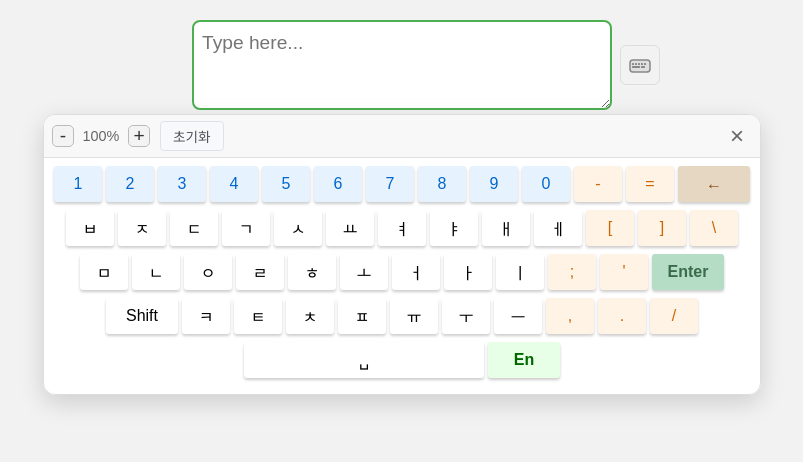
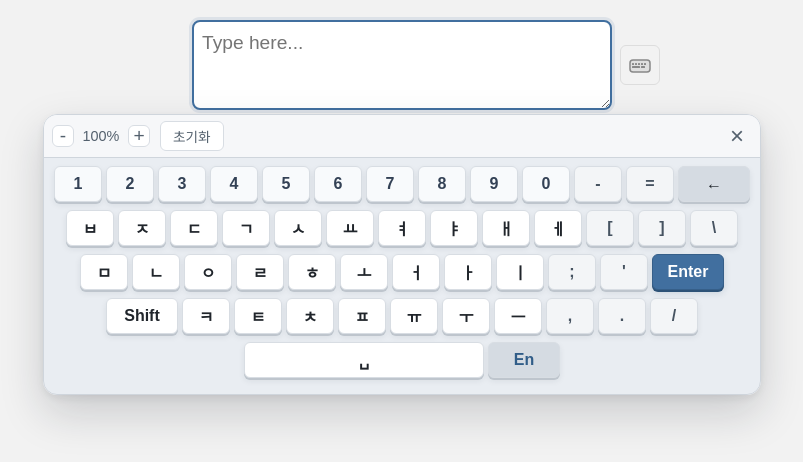
Before and after one commit to oot50674/Virtual-Keyboard, a plain HTML site: page index.html in a window 1280 px wide. Both pictures are taken after a click on the button 854 px from the left and 65 px from the top of the page. Shown: the whole page, without its empty margins (214-1017 px from the left). Drawn offline with Linux system fonts and the light colour scheme.

Commit message:
feat: improve single-vowel input and keyboard theme

```diff
--- a/index.html
+++ b/index.html
@@ -48,7 +48,8 @@
         }
 
         #input:focus {
-            border-color: #4CAF50;
+            border-color: #416f9f;
+            box-shadow: 0 0 0 3px rgba(65, 111, 159, 0.12);
         }
 
         .keyboard-trigger {
@@ -66,7 +67,7 @@
 
         .keyboard-trigger:hover {
             background: #f0f0f0;
-            border-color: #4CAF50;
+            border-color: #416f9f;
         }
 
         .keyboard-trigger img {
--- a/vkeyboard.css
+++ b/vkeyboard.css
@@ -2,20 +2,33 @@
 
 /* 키보드 오버레이 스타일 */
 .keyboard-overlay {
+    --vk-panel: #e9edf2;
+    --vk-panel-edge: #cfd5dc;
+    --vk-header: #f7f8fa;
+    --vk-key: #ffffff;
+    --vk-key-hover: #f4f6f8;
+    --vk-key-active: #e8ecf1;
+    --vk-key-border: #d8dde3;
+    --vk-special: #d5dbe2;
+    --vk-special-hover: #c9d1da;
+    --vk-text: #20252b;
+    --vk-muted-text: #53606d;
+    --vk-accent: #416f9f;
+    --vk-accent-hover: #365f89;
     position: fixed;
     top: 100%;
     left: 50%;
     transform: translateX(-50%);
     z-index: 1000;
-    background: rgba(255, 255, 255, 0.98);
-    border: 1px solid #ddd;
-    border-radius: 12px;
-    box-shadow: 0 8px 25px rgba(0, 0, 0, 0.15);
+    background: rgba(233, 237, 242, 0.98);
+    border: 1px solid var(--vk-panel-edge);
+    border-radius: 14px;
+    box-shadow: 0 18px 44px rgba(22, 30, 40, 0.18), 0 3px 10px rgba(22, 30, 40, 0.08);
     padding: 10px 6px 12px 6px;
     margin-top: 2px;
     opacity: 0;
     visibility: hidden;
-    backdrop-filter: blur(5px);
+    backdrop-filter: blur(14px);
     max-width: 98vw;
     overflow: hidden;
 }
@@ -35,7 +48,7 @@
     height: 0;
     border-left: 8px solid transparent;
     border-right: 8px solid transparent;
-    border-bottom: 8px solid rgba(255, 255, 255, 0.98);
+    border-bottom: 8px solid var(--vk-panel-edge);
 }
 
 /* 키보드 헤더 스타일 */
@@ -44,8 +57,8 @@
     justify-content: space-between;
     align-items: center;
     padding: 4px 8px 4px 8px;
-    border-bottom: 1px solid #e0e0e0;
-    background: rgba(248, 248, 248, 0.95);
+    border-bottom: 1px solid var(--vk-panel-edge);
+    background: rgba(247, 248, 250, 0.96);
     border-radius: 10px 10px 0 0;
     margin: -10px -6px 8px -6px;
 }
@@ -65,20 +78,20 @@
 }
 
 .keyboard-reset-btn {
-    background: #f8f9fa;
-    border: 1px solid #dee2e6;
-    border-radius: 4px;
+    background: #ffffff;
+    border: 1px solid var(--vk-key-border);
+    border-radius: 6px;
     padding: 4px 12px;
     font-size: 0.85rem;
-    color: #495057;
+    color: var(--vk-muted-text);
     cursor: pointer;
     transition: all 0.2s ease;
 }
 
 .keyboard-reset-btn:hover {
-    background: #e9ecef;
-    border-color: #adb5bd;
-    color: #212529;
+    background: var(--vk-key-hover);
+    border-color: #c5ccd4;
+    color: var(--vk-text);
 }
 
 
@@ -96,11 +109,11 @@
 .size-btn-mini {
     width: 22px;
     height: 22px;
-    background: #f3f3f3;
-    border: 1px solid #bbb;
-    border-radius: 5px;
+    background: #ffffff;
+    border: 1px solid var(--vk-key-border);
+    border-radius: 6px;
     font-size: 1.2rem;
-    color: #333;
+    color: var(--vk-muted-text);
     cursor: pointer;
     transition: background 0.2s, color 0.2s;
     display: flex;
@@ -109,12 +122,12 @@
     padding: 0;
 }
 .size-btn-mini:hover {
-    background: #e0e0e0;
-    color: #219150;
+    background: var(--vk-key-hover);
+    color: var(--vk-accent);
 }
 #size-value-mini {
     font-size: 0.9rem;
-    color: #666;
+    color: var(--vk-muted-text);
     min-width: 38px;
     text-align: center;
     display: inline-block;
@@ -124,7 +137,7 @@
     background: none;
     border: none;
     font-size: 1.5rem;
-    color: #666;
+    color: var(--vk-muted-text);
     cursor: pointer;
     padding: 5px 8px;
     border-radius: 4px;
@@ -133,8 +146,8 @@
 }
 
 .keyboard-close-btn:hover {
-    background: rgba(255, 0, 0, 0.1);
-    color: #ff4444;
+    background: #e5e9ee;
+    color: var(--vk-text);
 }
 
 .keyboard {
@@ -154,12 +167,12 @@
     width: 100%;
 }
 .key {
-    background: #fff;
-    border: none;
+    background: var(--vk-key);
+    border: 1px solid var(--vk-key-border);
     padding: calc(8px * var(--keyboard-scale, 1)) calc(6px * var(--keyboard-scale, 1));
     font-size: calc(var(--keyboard-font-size, 1.0rem) * var(--keyboard-scale, 1));
-    border-radius: calc(3px * var(--keyboard-scale, 1));
-    box-shadow: 0 calc(2px * var(--keyboard-scale, 1)) calc(3px * var(--keyboard-scale, 1)) rgba(0,0,0,0.2);
+    border-radius: calc(6px * var(--keyboard-scale, 1));
+    box-shadow: 0 calc(2px * var(--keyboard-scale, 1)) 0 #bec5cd, 0 calc(3px * var(--keyboard-scale, 1)) calc(6px * var(--keyboard-scale, 1)) rgba(28, 37, 48, 0.08);
     cursor: pointer;
     user-select: none;
     flex: 0 0 auto; /* 고정 크기 */
@@ -171,56 +184,67 @@
     align-items: center;
     justify-content: center;
     text-align: center;
-    transition: all 0.3s ease;
-    font-weight: 500;
+    transition: background-color 0.12s ease, border-color 0.12s ease, box-shadow 0.12s ease, transform 0.08s ease;
+    font-weight: 600;
+    color: var(--vk-text);
 }
 .key:hover {
-    background: #e0e0e0;
+    background: var(--vk-key-hover);
+    border-color: #c6cdd5;
+}
+.key:active {
+    background: var(--vk-key-active);
+    box-shadow: 0 1px 0 #b9c1ca;
+    transform: translateY(1px);
 }
 .key.shift.active {
-    background: #d0d0d0;
+    background: #c7d4e2;
+    color: #294f75;
 }
 .key.shift {
     flex: 0 0 auto;
     width: calc(72px * var(--keyboard-scale, 1));
 }
 .key.shift.locked {
-    background: #a0a0ff;
-    border: calc(2px * var(--keyboard-scale, 1)) solid #6060ff;
+    background: #bdcee0;
+    border: 1px solid #7193b5;
+    box-shadow: inset 0 0 0 1px rgba(65, 111, 159, 0.18), 0 2px 0 #aab8c7;
 }
 .key.backspace {
-    background: #e6d7c3;
+    background: var(--vk-special);
     font-weight: bold;
     flex: 0 0 auto;
     width: calc(72px * var(--keyboard-scale, 1));
-    color: #8b4513;
+    color: var(--vk-text);
 }
 .key.backspace:hover {
-    background: #d4c5a9;
+    background: var(--vk-special-hover);
 }
 .key.enter {
-    background: #b5dcc5;
+    background: var(--vk-accent);
     font-weight: bold;
     flex: 0 0 auto;
     width: calc(72px * var(--keyboard-scale, 1));
-    color: #3a6b4a;
+    color: #ffffff;
+    border-color: #365f89;
+    box-shadow: 0 2px 0 #2d5277, 0 3px 7px rgba(45, 82, 119, 0.18);
 }
 .key.enter:hover {
-    background: #a8d5ba;
+    background: var(--vk-accent-hover);
 }
 .key.number {
-    background: #e6f3ff;
-    color: #0066cc;
+    background: #f8fafc;
+    color: #334155;
 }
 .key.number:hover {
-    background: #cce6ff;
+    background: #eef2f6;
 }
 .key.punctuation {
-    background: #fff3e6;
-    color: #cc6600;
+    background: #f3f5f7;
+    color: #465361;
 }
 .key.punctuation:hover {
-    background: #ffe6cc;
+    background: #e8ecf0;
 }
 .key[data-key="space"] {
     flex: 0 0 auto;
@@ -231,12 +255,12 @@
 .key[data-key="한영"] {
     flex: 0 0 auto;
     width: calc(72px * var(--keyboard-scale, 1));
-    background: #e6ffe6;
-    color: #006600;
+    background: var(--vk-special);
+    color: #315d88;
     font-weight: bold;
 }
 .key[data-key="한영"]:hover {
-    background: #ccffcc;
+    background: var(--vk-special-hover);
 }
 
 /* 키보드 전용 반응형 디자인 */
--- a/vkeyboard.js
+++ b/vkeyboard.js
@@ -30,6 +30,7 @@
 const KEYBOARD_CONSTANTS = {
   // 시간 관련 상수
   DOUBLE_CLICK_THRESHOLD: 500,
+  REPEAT_KEY_THRESHOLD: 500,
 
   // 크기 관련 상수
   MIN_SCALE: 0.5,
@@ -121,16 +122,20 @@ const HANGUL_COMBINATIONS = {
     'ㄱㄱ':'ㄲ','ㄷㄷ':'ㄸ','ㅂㅂ':'ㅃ','ㅅㅅ':'ㅆ','ㅈㅈ':'ㅉ'
   },
   DOUBLE_JUNG: {
+    'ㅏㅏ':'ㅑ','ㅓㅓ':'ㅕ','ㅗㅗ':'ㅛ','ㅜㅜ':'ㅠ',
+    'ㅐㅐ':'ㅒ','ㅔㅔ':'ㅖ',
     'ㅗㅏ':'ㅘ','ㅗㅐ':'ㅙ','ㅗㅣ':'ㅚ','ㅜㅓ':'ㅝ',
     'ㅜㅔ':'ㅞ','ㅜㅣ':'ㅟ','ㅡㅣ':'ㅢ'
   },
   DOUBLE_JONG: {
+    'ㄱㄱ':'ㄲ','ㄷㄷ':'ㄸ','ㅂㅂ':'ㅃ','ㅅㅅ':'ㅆ','ㅈㅈ':'ㅉ',
     'ㄱㅅ':'ㄳ','ㄴㅈ':'ㄵ','ㄴㅎ':'ㄶ','ㄹㄱ':'ㄺ','ㄹㅁ':'ㄻ',
     'ㄹㅂ':'ㄼ','ㄹㅅ':'ㄽ','ㄹㅌ':'ㄾ','ㄹㅍ':'ㄿ','ㄹㅎ':'ㅀ',
     'ㅂㅅ':'ㅄ'
   },
   SHIFT_DOUBLE_CHO: {
-    'ㅂ':'ㅃ','ㅈ':'ㅉ','ㄷ':'ㄸ','ㄱ':'ㄲ','ㅅ':'ㅆ'
+    'ㅂ':'ㅃ','ㅈ':'ㅉ','ㄷ':'ㄸ','ㄱ':'ㄲ','ㅅ':'ㅆ',
+    'ㅐ':'ㅒ','ㅔ':'ㅖ'
   },
   SPLIT_JONG: {
     'ㄳ':['ㄱ','ㅅ'],'ㄵ':['ㄴ','ㅈ'],'ㄶ':['ㄴ','ㅎ'],
@@ -212,6 +217,8 @@ HangulIME.prototype.reset = function() {
   this.cho = '';
   this.jung = '';
   this.jong = '';
+  this.lastInput = '';
+  this.lastInputTime = 0;
 };
 
 HangulIME.prototype.getCurrent = function() {
@@ -226,21 +233,27 @@ HangulIME.prototype.flush = function() {
   return out;
 };
 
-HangulIME.prototype.input = function(ch) {
+HangulIME.prototype.input = function(ch, inputTime) {
   var out = ''; // 최종적으로 입력 필드에 반영될 문자열
+  var now = inputTime == null ? Date.now() : inputTime;
+  var isRapidRepeat = this.lastInput === ch &&
+    now - this.lastInputTime <= KEYBOARD_CONSTANTS.REPEAT_KEY_THRESHOLD;
   // 입력된 문자가 모음인지 자음인지 판별
   var isVowel = HANGUL_DATA.JUNG.indexOf(ch) !== -1;
 
   if (isVowel) {
-    out += this._handleVowelInput(ch); // 모음 입력 처리
+    out += this._handleVowelInput(ch, isRapidRepeat); // 모음 입력 처리
   } else {
-    out += this._handleConsonantInput(ch); // 자음 입력 처리
+    out += this._handleConsonantInput(ch, isRapidRepeat); // 자음 입력 처리
   }
+
+  this.lastInput = ch;
+  this.lastInputTime = now;
 
   return out;
 };
 
-HangulIME.prototype._handleVowelInput = function(ch) {
+HangulIME.prototype._handleVowelInput = function(ch, isRapidRepeat) {
   var out = '';
 
   if (!this.jung) {
@@ -250,7 +263,7 @@ HangulIME.prototype._handleVowelInput = function(ch) {
   } else if (!this.jong) {
     // 현재 중성이 있고 종성이 없는 경우 (초성 + 중성 상태)
     var comb = HANGUL_COMBINATIONS.DOUBLE_JUNG[this.jung + ch]; // 이중 모음 조합 시도
-    if (comb) {
+    if (comb && (this.jung !== ch || isRapidRepeat)) {
       this.jung = comb; // 이중 모음으로 조합 성공
     } else {
       // 이중 모음 조합 실패: 현재 조합된 글자를 완성하고, 새로운 모음으로 다음 글자 시작
@@ -279,7 +292,7 @@ HangulIME.prototype._handleVowelInput = function(ch) {
   return out;
 };
 
-HangulIME.prototype._handleConsonantInput = function(ch) {
+HangulIME.prototype._handleConsonantInput = function(ch, isRapidRepeat) {
   var out = '';
 
   if (!this.jung) {
@@ -288,7 +301,7 @@ HangulIME.prototype._handleConsonantInput = function(ch) {
       this.cho = ch; // 입력된 자음을 초성으로 설정
     } else {
       var comb = HANGUL_COMBINATIONS.DOUBLE_CHO[this.cho + ch]; // 이중 자음 조합 시도
-      if (comb) {
+      if (comb && isRapidRepeat) {
         this.cho = comb; // 이중 자음으로 조합 성공
       } else {
         // 이중 자음 조합 실패: 현재 초성으로 글자를 완성하고, 새로운 자음으로 다음 글자 시작
@@ -302,7 +315,7 @@ HangulIME.prototype._handleConsonantInput = function(ch) {
   } else {
     // 현재 종성까지 있는 경우 (초성 + 중성 + 종성 상태)
     var comb = HANGUL_COMBINATIONS.DOUBLE_JONG[this.jong + ch]; // 겹받침 조합 시도
-    if (comb) {
+    if (comb && (this.jong !== ch || isRapidRepeat)) {
       this.jong = comb; // 겹받침으로 조합 성공
     } else {
       // 겹받침 조합 실패: 현재 글자를 완성하고, 새로운 자음을 다음 글자의 초성으로 사용
```
Also changed, not shown: vkeyboard.min.css, vkeyboard.min.js.
